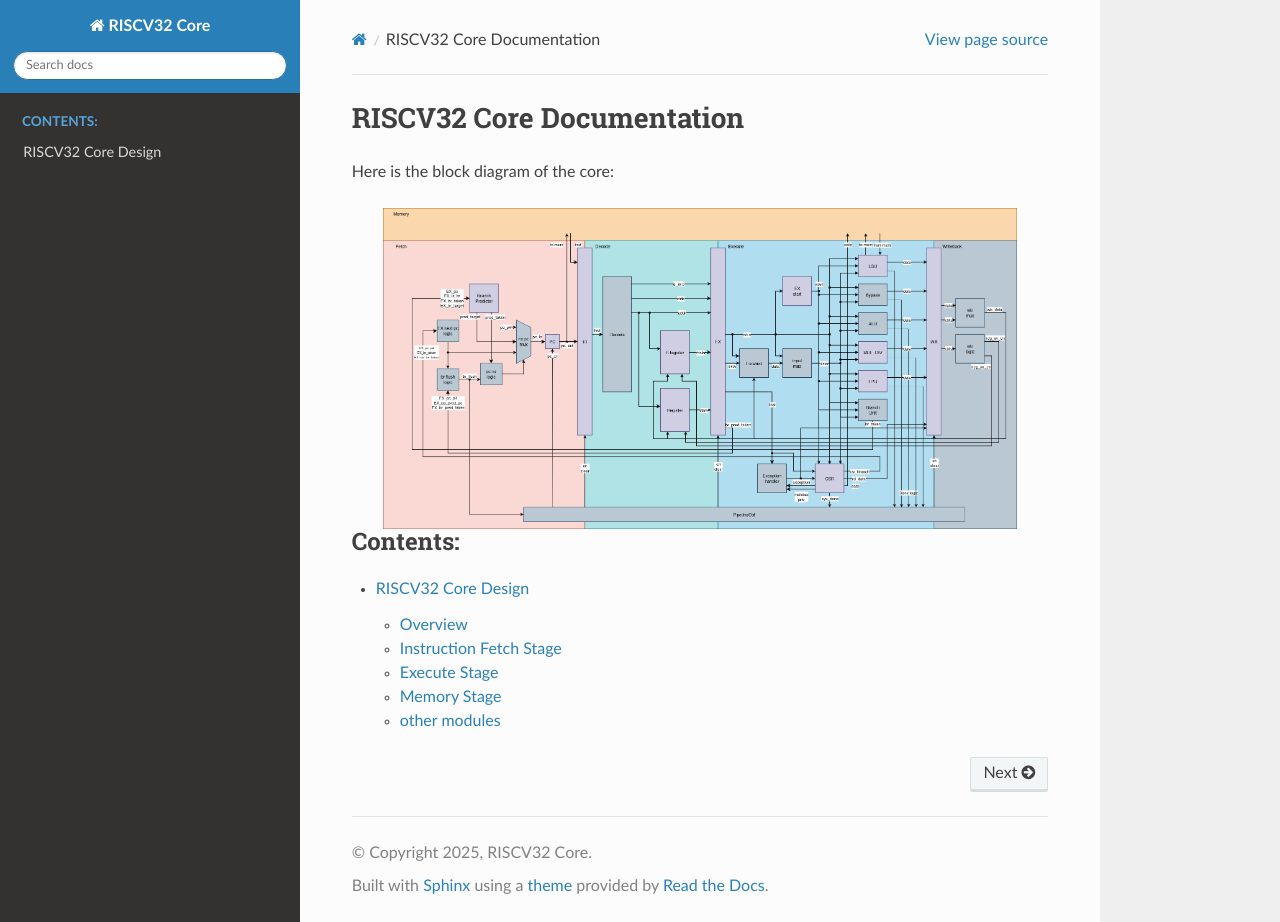
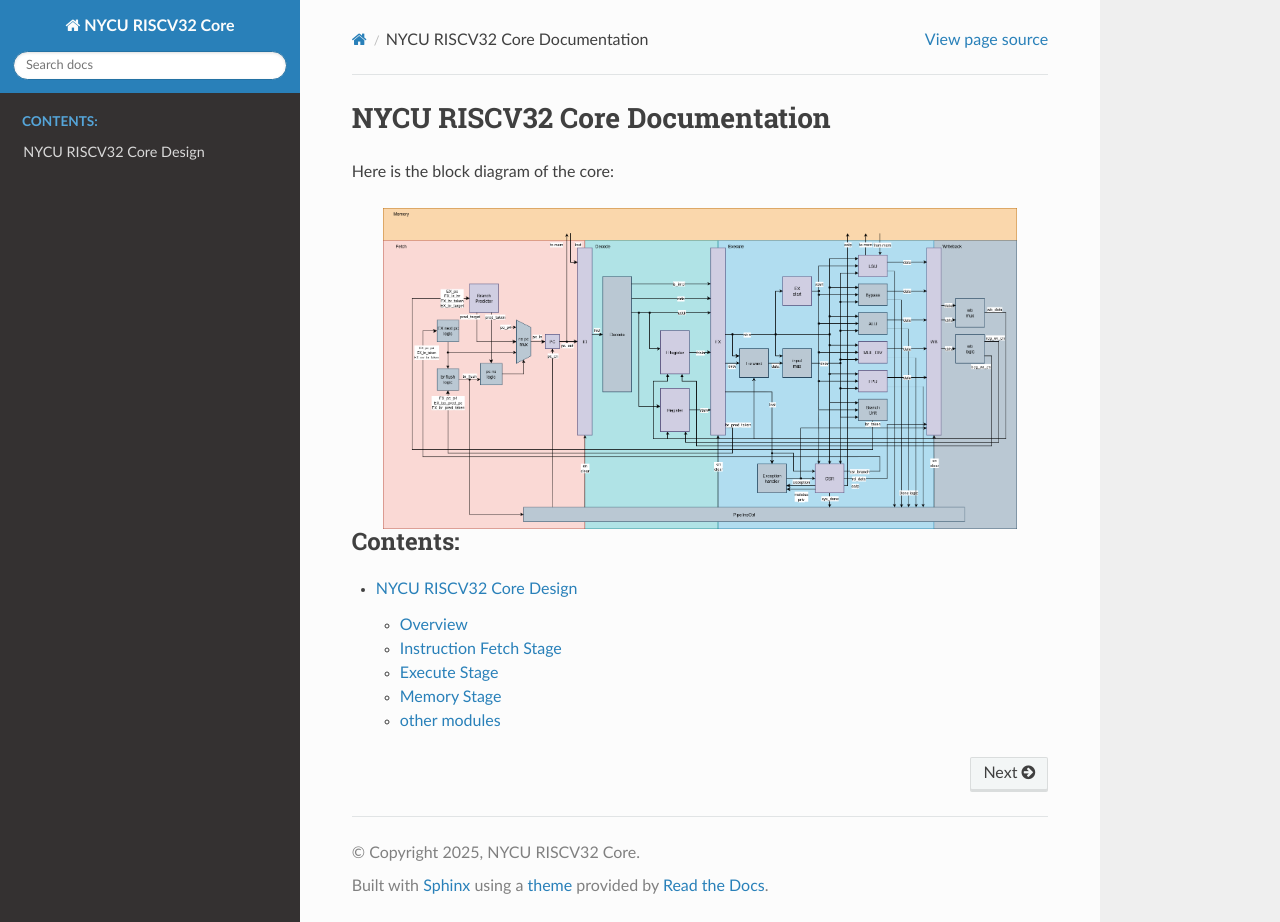
Before and after one commit to ttcn-0906/riscv32-core-doc, a Sphinx documentation site: the page built from docs/source/index.rst, in a window 1280 px wide and 922 px high. Built offline with Sphinx 7.4.7 and the Read the Docs theme 3.1.0, drawn with Linux system fonts in a browser that asks for light colours.

Commit message:
rename project to NYCU RISCV32 Core

```diff
--- a/docs/source/conf.py
+++ b/docs/source/conf.py
@@ -6,9 +6,9 @@
 # -- Project information -----------------------------------------------------
 # https://www.sphinx-doc.org/en/master/usage/configuration.html#project-information
 
-project = 'RISCV32 Core'
-copyright = '2025, RISCV32 Core'
-author = 'RISCV32 Core'
+project = 'NYCU RISCV32 Core'
+copyright = '2025, NYCU RISCV32 Core'
+author = 'NYCU RISCV32 Core'
 
 # -- General configuration ---------------------------------------------------
 # https://www.sphinx-doc.org/en/master/usage/configuration.html#general-configuration
--- a/docs/source/core_design_index.rst
+++ b/docs/source/core_design_index.rst
@@ -1,4 +1,4 @@
-RISCV32 Core Design
+NYCU RISCV32 Core Design
 ===============================
 
 Description
--- a/docs/source/index.rst
+++ b/docs/source/index.rst
@@ -3,13 +3,13 @@
    You can adapt this file completely to your liking, but it should at least
    contain the root `toctree` directive.
 
-RISCV32 Core Documentation
+NYCU RISCV32 Core Documentation
 ===============================
 
 Here is the block diagram of the core:
 
 .. image:: images/riscv32-core-arch.png
-   :alt: RISCV32 Core Block Diagram
+   :alt: NYCU RISCV32 Core Block Diagram
    :align: center
    :scale: 36%
 
```
